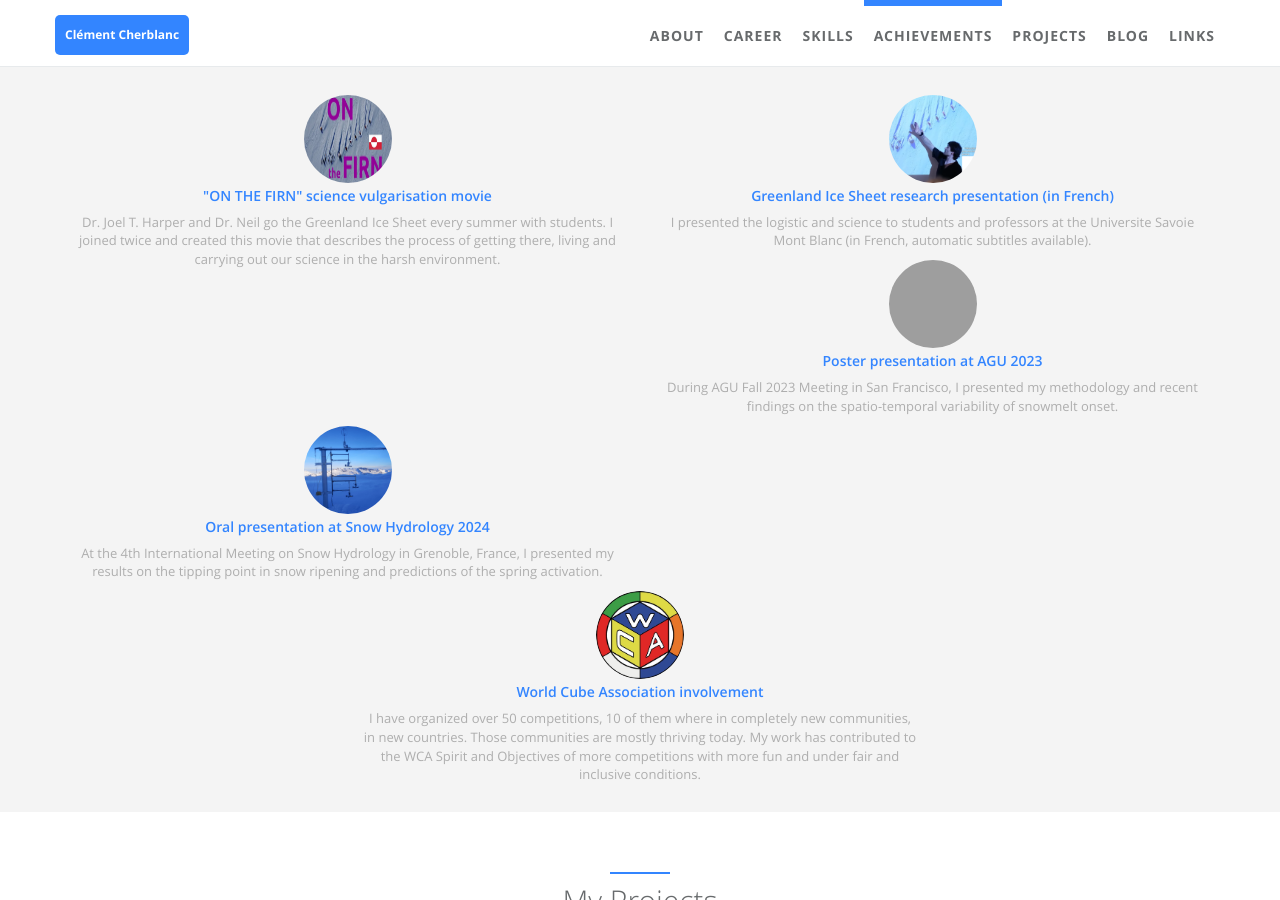
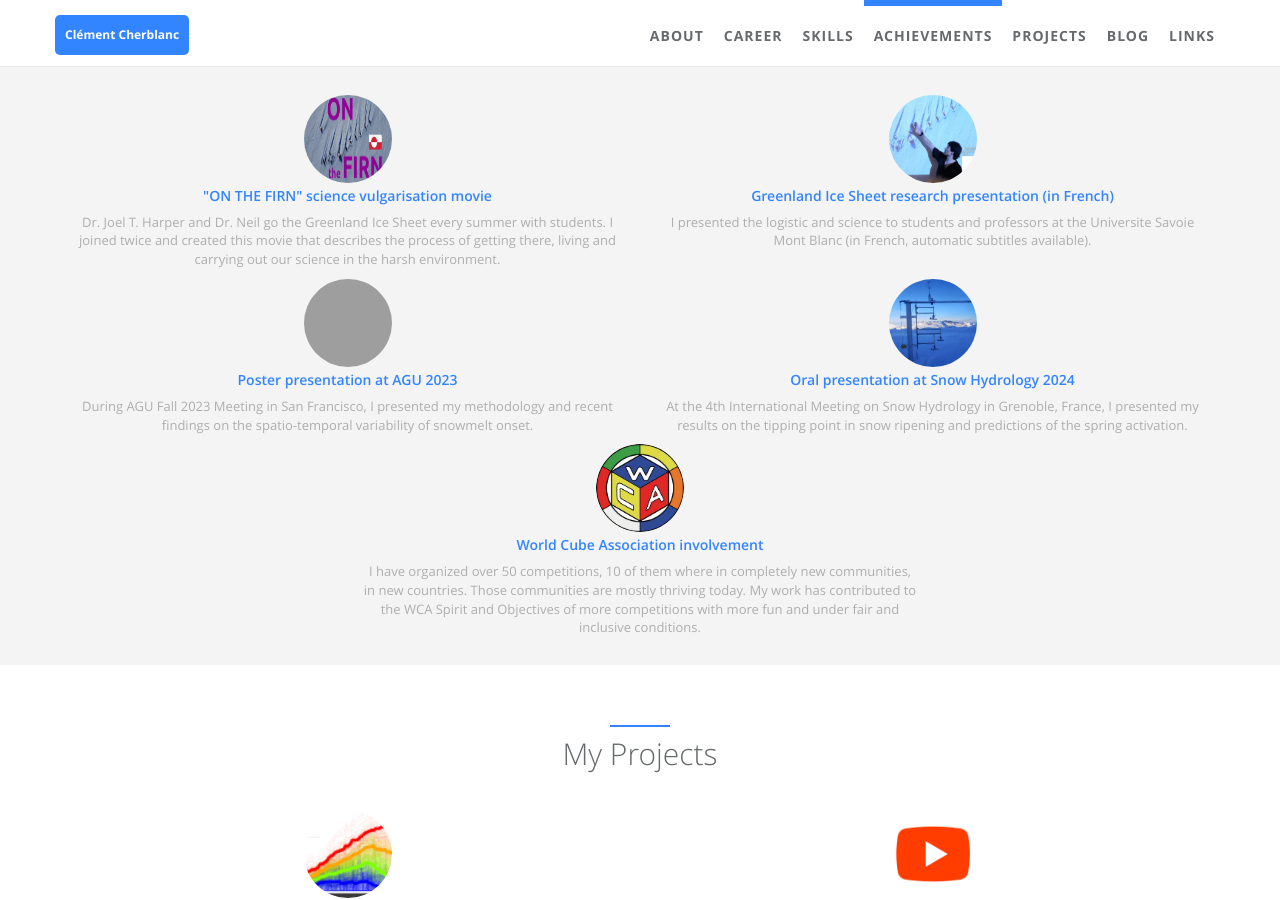
Before and after one commit to ClemAntarctica/ClemAntarctica.github.io, a Jekyll site: the page built from index.html, in a window 1280 px wide and 900 px high, scrolled down 2709 px. Built offline with Jekyll 4.4.1, drawn with Linux system fonts in a browser that asks for light colours; grey boxes are pictures that could not be loaded.

Commit message:
Add files via upload

```diff
--- a/_includes/sections/achievements.html
+++ b/_includes/sections/achievements.html
@@ -8,6 +8,9 @@
     <div class="row">
         {% for project in site.data.index.achievements %}
             {% assign loopindex = forloop.index | modulo: 2 %}
+            {% if loopindex == 1 && forloop.index != 1 %}
+                </div><div class="row">
+            {% endif %}
             {% if forloop.last %}
                 {% if forloop.last == forloop.first %}
             <div class="col-sm-6 wow col-sm-offset-3 zoomIn">
```
